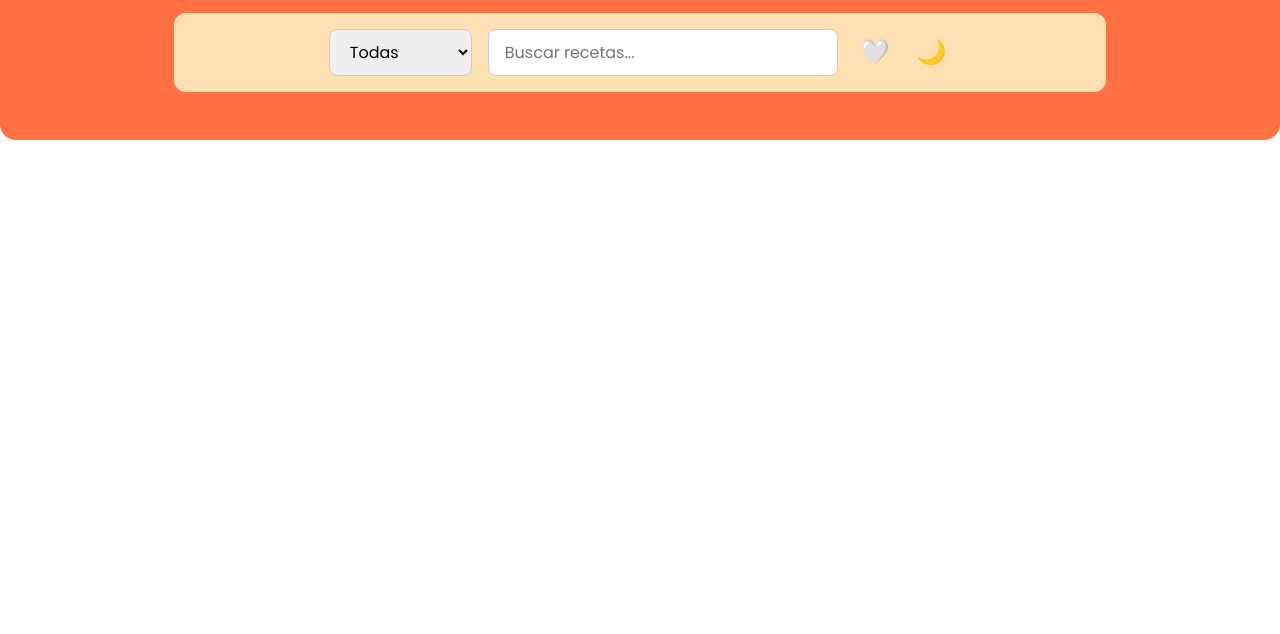
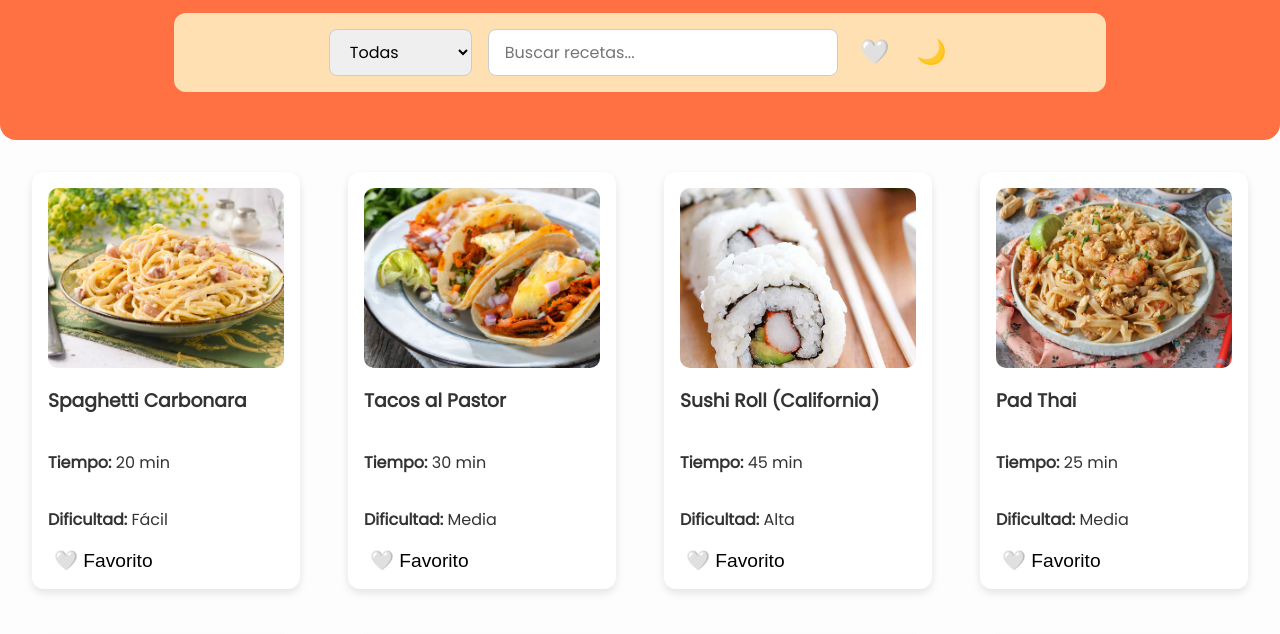
Before and after one commit to DanielRomDom/mis-recetas, a plain HTML site: page index.html in a window 1280 px wide. Shown: the part 155-789 px from the top of the page. Drawn offline with Linux system fonts and the light colour scheme.

Commit message:
Actualizo HTML con control de caché y modal mejorado con defer

```diff
--- a/index.html
+++ b/index.html
@@ -4,7 +4,7 @@
         <meta charset="UTF-8">
         <meta name="viewport" content="width=device-width, initial-scale=1.0">
         <title>Recetas</title>
-        <script src="app.js?v=1"></script>
+        <script src="app.js?v=1" defer></script>
         <link rel="stylesheet" href="style.css?v=1">
         <link href="https://fonts.googleapis.com/css2?family=Poppins&display=swap" rel="stylesheet">
     </head>
```
